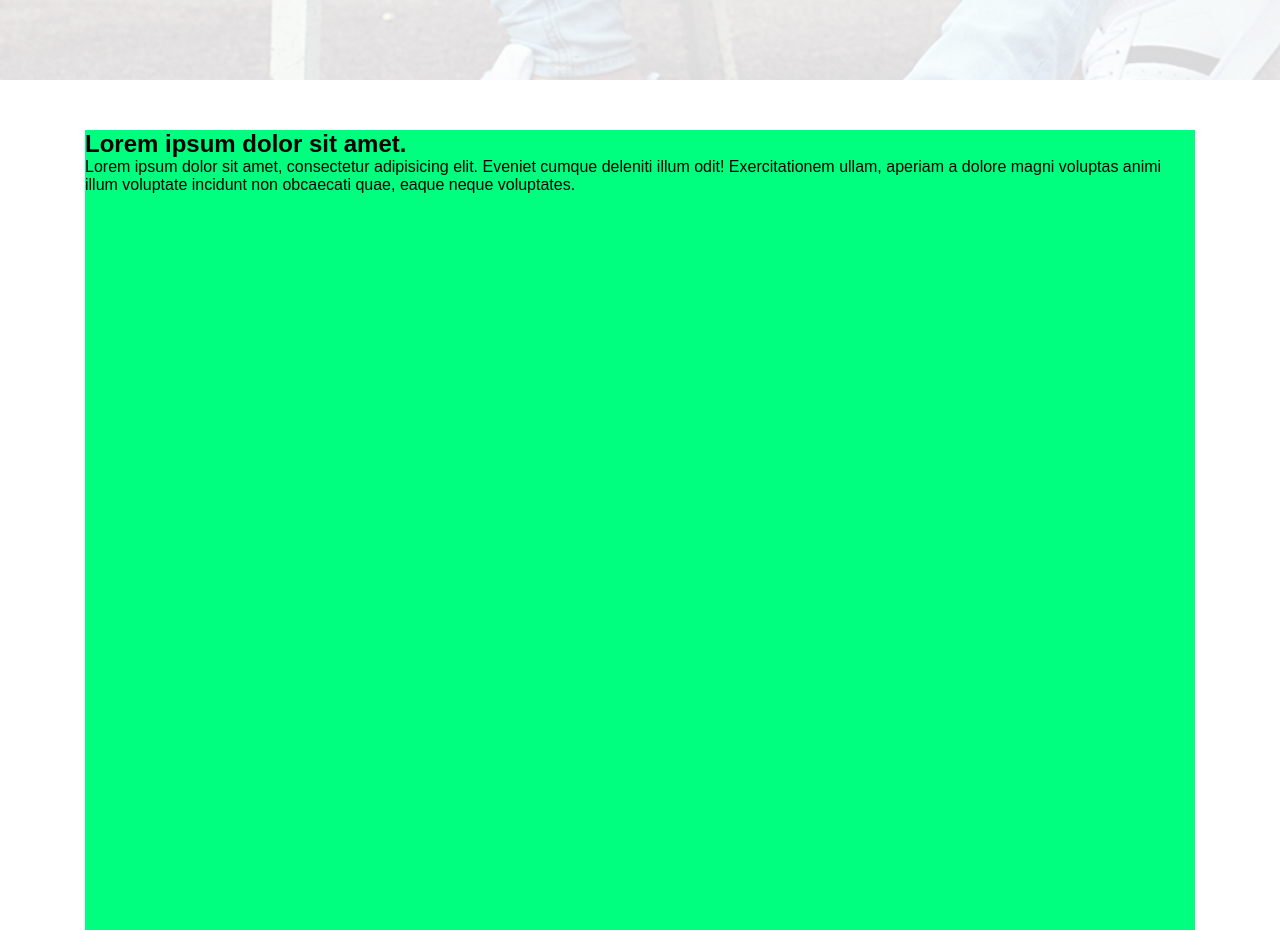
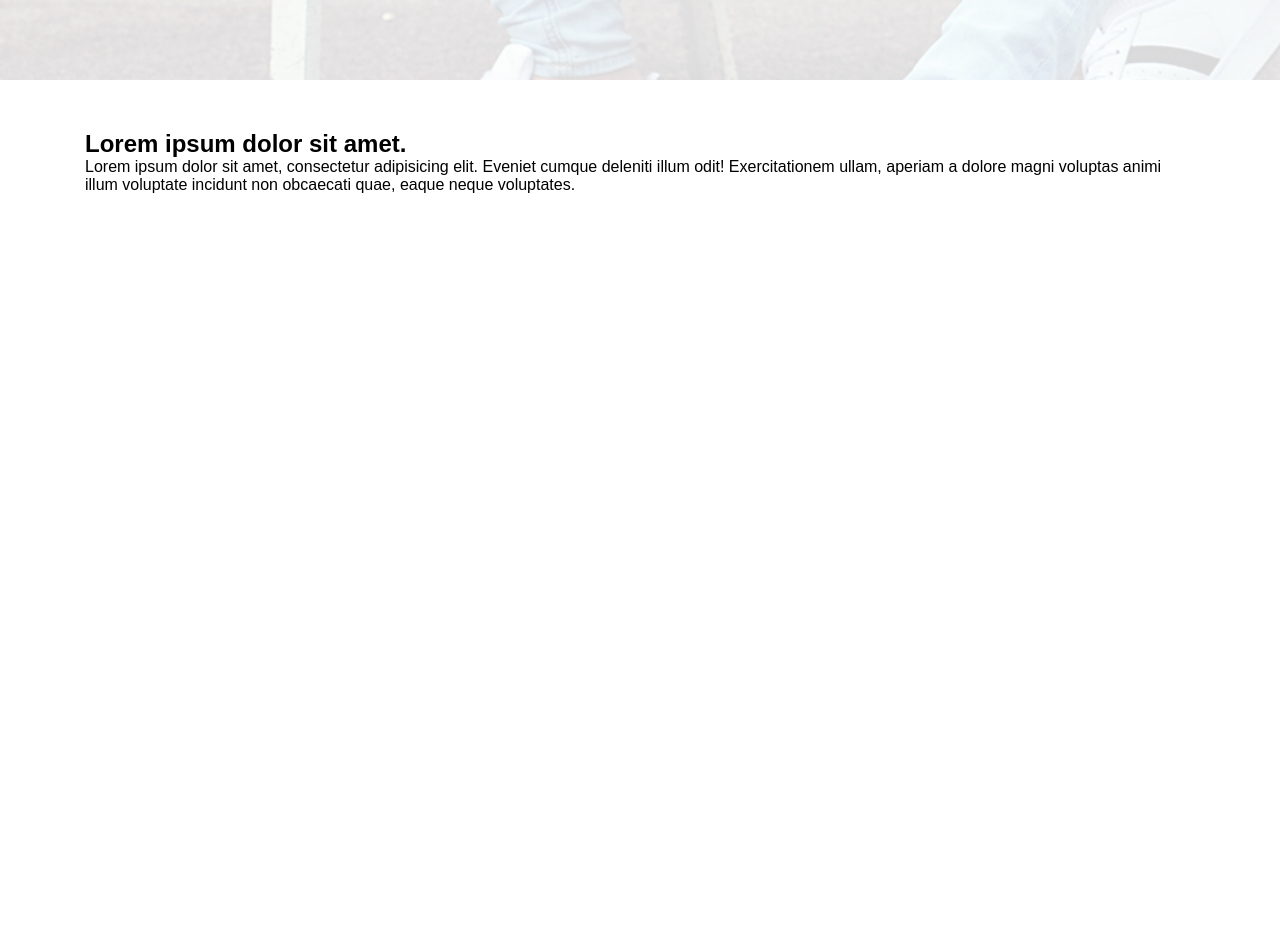
Before and after one commit to maqsud-cr7/new-nike-1, a plain HTML site: page index.html in a window 1280 px wide. Shown: the part 720-1650 px from the top of the page. Drawn offline with Linux system fonts and the light colour scheme.

Commit message:
Убрал задний фон

```diff
--- a/style/style.css
+++ b/style/style.css
@@ -47,6 +47,5 @@
     max-width: 1110px;
     width: 100%;
     margin: 50px auto;
-    background: springgreen;
     min-height: 100vh;
 }
```
